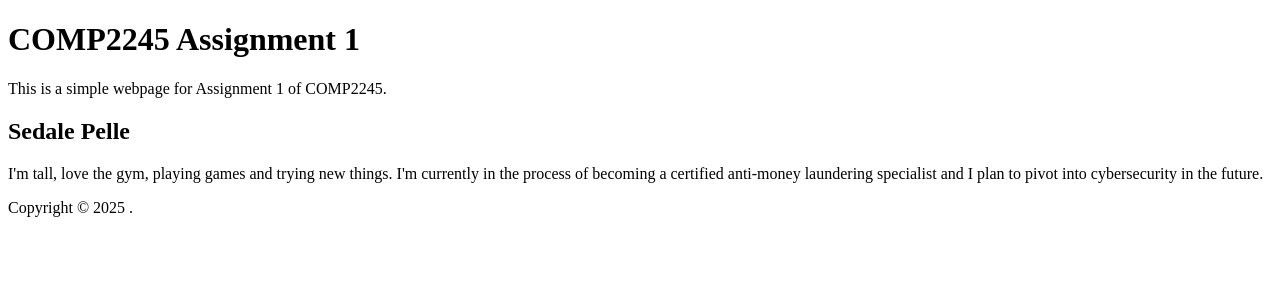
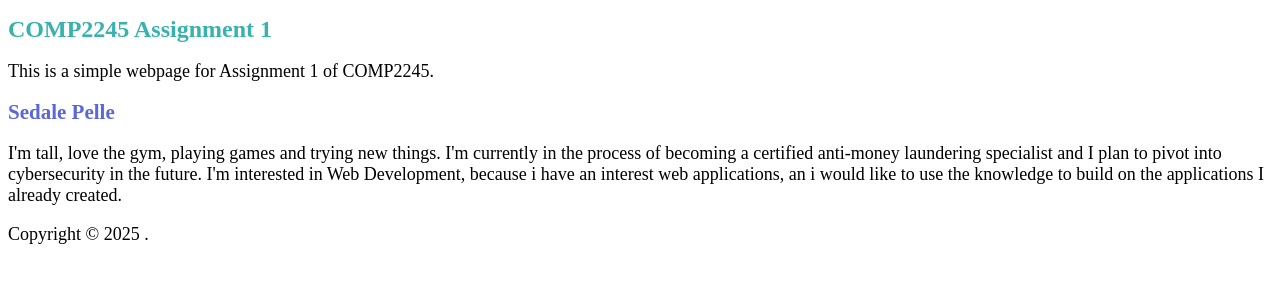
Before and after one commit to SedaleA/comp2245-assignment1, a plain HTML site: page index.html in a window 1280 px wide. Drawn offline with Linux system fonts and the light colour scheme.

Commit message:
added stylesheet and new paragraph

```diff
--- a/index.html
+++ b/index.html
@@ -3,6 +3,7 @@
 <head>
     <meta charset="UTF-8">
     <meta name="viewport" content="width=devicewidth, initial-scale=1.0">
+    <link rel ="stylesheet" href="style.css">
     <title>COMP2245 Assignment 1</title>
 </head>
 <body>
@@ -14,7 +15,10 @@ webpage for Assignment 1 of COMP2245.</p>
  <main>
  <h2>Sedale Pelle</h2>
  <p>I'm tall, love the gym, playing games and trying new things. I'm currently in the process of becoming
-    a certified anti-money laundering specialist and I plan to pivot into cybersecurity in the future.</p>
+    a certified anti-money laundering specialist and I plan to pivot into cybersecurity in the future.
+    I'm interested in Web Development, because i have an interest web applications, an i would like to use the knowledge
+    to build on the applications I already created.
+</p>
  </main>
  <footer>
  <p>Copyright &copy; 2025 <Sedale Pelle>.</p>
```
